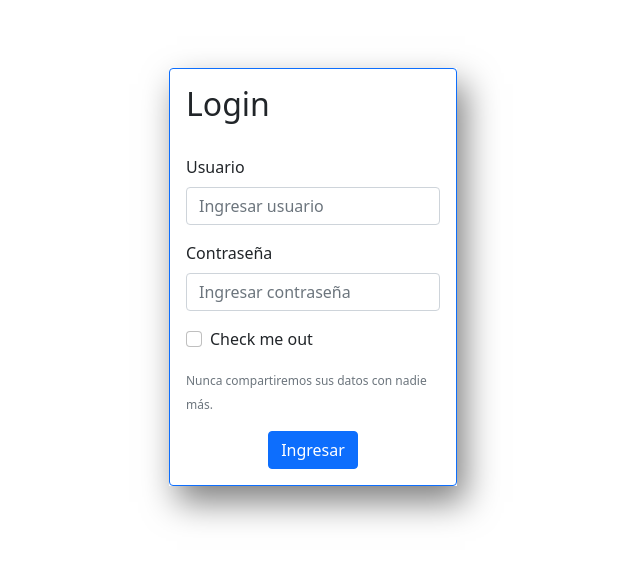
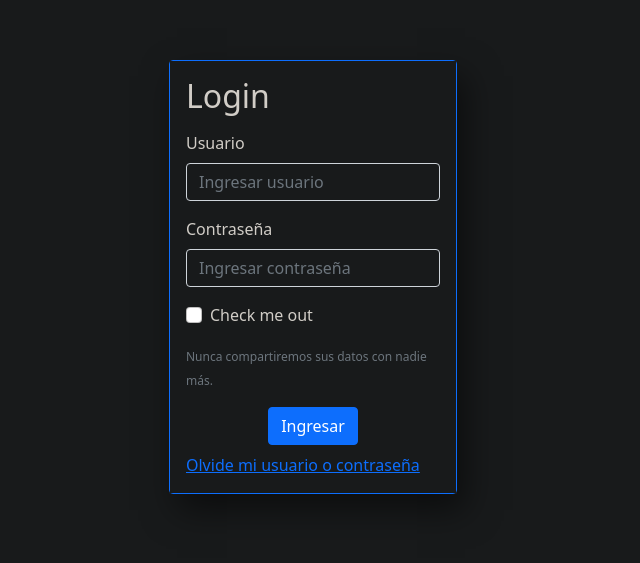
Before and after one commit to facusacchi/edu-unsam-proyecto-final-2021, a React (Create React App) app: page / in a window 1280 px wide. Shown: the part 123-686 px from the top of the page, without its empty margins (327-967 px from the left). Built offline with nearby package versions, Linux system fonts and the light colour scheme.

Commit message:
second commit

```diff
--- a/src/App.css
+++ b/src/App.css
@@ -0,0 +1,9 @@
+.app {
+    height: 100vh;
+}
+
+div,h1,h2,p,span,th,td,input {
+    color: #d1cdc7;
+    background-color: #181a1b;
+    line-height: 1.5;
+}
--- a/src/App.js
+++ b/src/App.js
@@ -6,17 +6,20 @@ import Menu from './components/Menu/Menu';
 import Logs from './components/Logs/Logs';
 import Home from './components/Home/Home';
 import Contacto from './components/Contacto/Contacto';
+import Registrar from './components/Registrar/Registrar';
 
 const App = () => {
   return(
-    <BrowserRouter>
-      <Route path="/(.+)" component={Menu} />
-      <Route exact={true} path="/" component={Login} />
-      <Route path="/home" component={Home} />
-      <Route path="/logs" component={Logs} />
-      <Route path="/contacto" component={Contacto} />
-      {/* <Route path="/log/:id" component={Log} /> */}
-    </BrowserRouter>
+    <div className='app'>
+      <BrowserRouter>
+        <Route path="/(.+)" component={Menu} />
+        <Route exact={true} path="/" component={Login} />
+        <Route exact path={"/home"} component={Home}/>
+        <Route exact path={"/contacto"} component={Contacto}/>
+        <Route exact path={"/logs"} component={Logs}/>
+        <Route exact path={"/registrar"} component={Registrar}/>
+      </BrowserRouter>
+    </div>
   )
 }
 
--- a/src/components/Login/Login.js
+++ b/src/components/Login/Login.js
@@ -13,8 +13,9 @@ const Login = ({history}) => {
     const [password, setPassword] = useState('');
     const [datosIncorrectos, setDatosIncorrectos] = useState(false);
 
-    const alCambiarValorDeUsuario = async (event) => {
-        await setUsuario(event.target.value);
+    const alCambiarValorDeUsuario = (event) => {
+        console.log(event.target.value);
+        setUsuario(event.target.value);
         console.log(usuario);
     }
 
@@ -24,14 +25,7 @@ const Login = ({history}) => {
     }
 
     const validar = () => {
-        history.push(`/home`);
-        /* if(mockUsers.any(u => u.user === user && u.pssw === pssw)) {
-            history.push(`/home`);
-        } else {
-            setDatosIncorrectos(true);
-        } */
-
-        //(mockUsers.any(u => u.user === user && u.pssw === pssw) ? history.push(`/home`) : setDatosIncorrectos(true));
+        (mockUsers.some(u => u.user === usuario && u.pssw === password) ? history.push(`/home`) : setDatosIncorrectos(true));
     }
 
     return(
@@ -45,13 +39,13 @@ const Login = ({history}) => {
                                         <Form.Group className="mb-3" controlId="formBasicEmail">
                                             <Form.Label>Usuario</Form.Label>
                                             {/* <Form.Control type="text" placeholder="Ingresar usuario" value={usuario} onChange={(event) => alCambiarValordeUsuario(event)}/> */}
-                                            <Form.Control type="text" placeholder="Ingresar usuario" onChange={(event) => alCambiarValorDeUsuario(event)}/>
+                                            <Form.Control type="text" placeholder="Ingresar usuario" onChange={(event) => setUsuario(event.target.value)}/>
                                         </Form.Group>
 
                                         <Form.Group className="mb-3" controlId="formBasicPassword">
                                             <Form.Label>Contraseña</Form.Label>
-                                            <Form.Control type="password" placeholder="Ingresar contraseña" value={password} onChange={(event) => alCambiarValorDePassword(event)}/>
-
+                                            {/* <Form.Control type="password" placeholder="Ingresar contraseña" value={password} onChange={(event) => alCambiarValorDePassword(event)}/> */}
+                                            <Form.Control type="password" placeholder="Ingresar contraseña" value={password} onChange={(event) => setPassword(event.target.value)}/>
                                         </Form.Group>
                                         <Form.Group className="mb-3" controlId="formBasicCheckbox">
                                             <Form.Check type="checkbox" label="Check me out" variant="warning" />
@@ -60,8 +54,9 @@ const Login = ({history}) => {
                                                 Nunca compartiremos sus datos con nadie más.
                                         </Form.Text>
                                         <div className='button-container'>
-                                            <Button className='primary-button-login' variant="primary" type="submit">Ingresar</Button>
+                                            <Button className='primary-button-login' variant="primary" onClick={validar}>Ingresar</Button>
                                         </div>
+                                        <a href='/registrarse'>Olvide mi usuario o contraseña</a>
                                         {datosIncorrectos && <div>Usuario o contraseña invalidos</div>}
                                     </Form>
                             </Card.Body>
--- a/src/components/Login/login.css
+++ b/src/components/Login/login.css
@@ -22,10 +22,19 @@
 
 #login-title {
     font-size: xx-large;
-    margin-bottom: 2rem;
+    margin-bottom: 1rem;
 }
 
 .button-container {
     display: flex;
     justify-content: center;
+    margin-bottom: 0.5rem;
 }
+
+#formBasicEmail {
+    background-color: #181a1b;
+}
+
+#formBasicPassword {
+    background-color: #181a1b;
+}
--- a/src/components/Menu/Menu.js
+++ b/src/components/Menu/Menu.js
@@ -1,6 +1,7 @@
 import React from "react";
 import { Nav, Navbar, Container } from "react-bootstrap";
 import { Link } from "react-router-dom";
+import './menu.css';
 
 const Menu = () => {
     return (
--- /dev/null
+++ b/src/components/Menu/menu.css
@@ -0,0 +1,3 @@
+.navbar {
+    /* background-color: #3c3c3c !important; */
+}
--- /dev/null
+++ b/src/components/Registrar/Registrar.js
@@ -0,0 +1,11 @@
+import React from 'react';
+
+const Registrar = () => {
+    return(
+        <>
+            Registrar
+        </>
+    );
+}
+
+export default Registrar;
--- a/src/index.css
+++ b/src/index.css
@@ -1,7 +1,3 @@
-html {
-  font-family: 'Courier New', Courier, monospace;
-}
-
 
 body {
   margin: 0;
```
Also changed, not shown: src/components/Logs/logs.css (line endings or trailing spaces).
